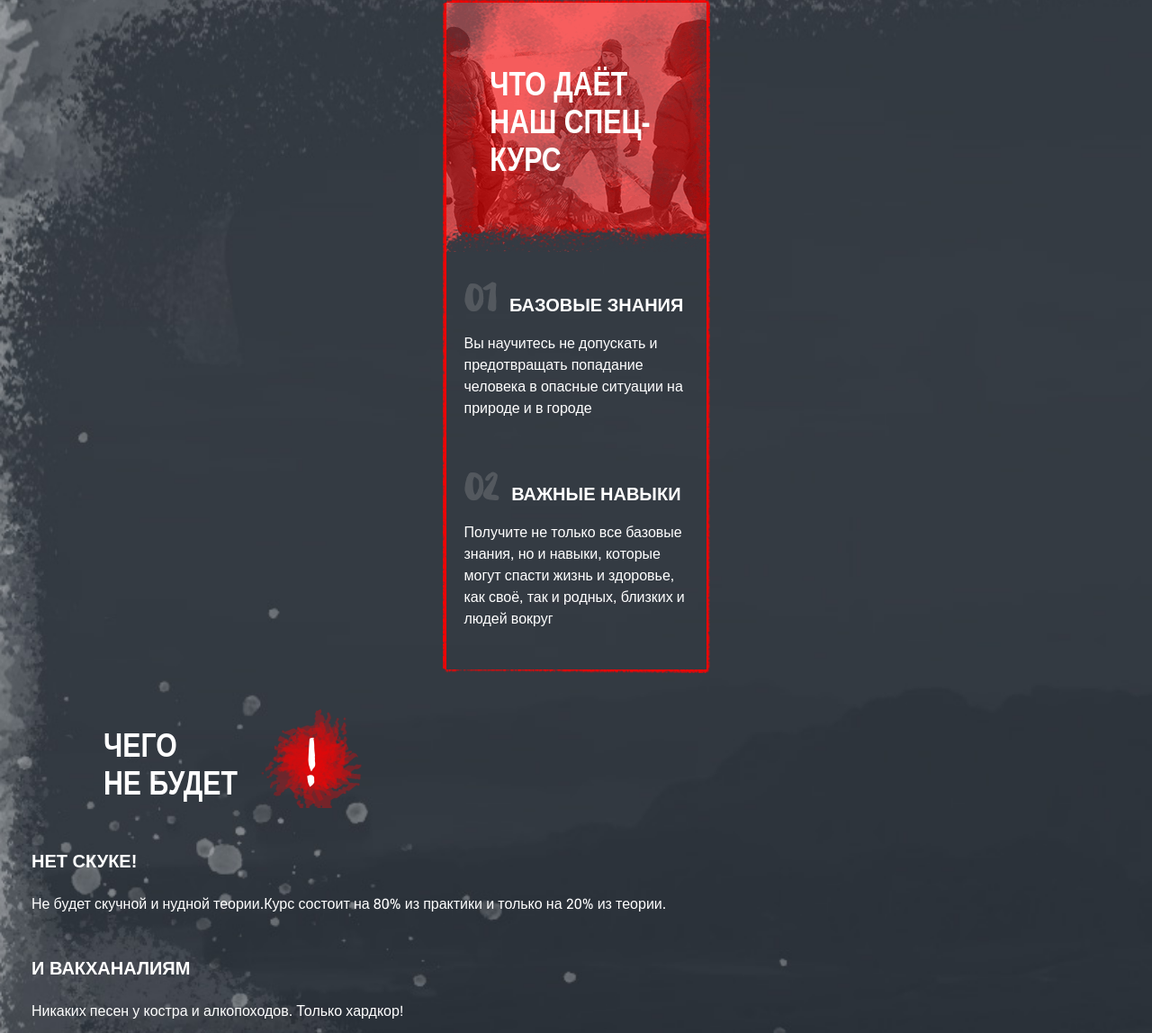
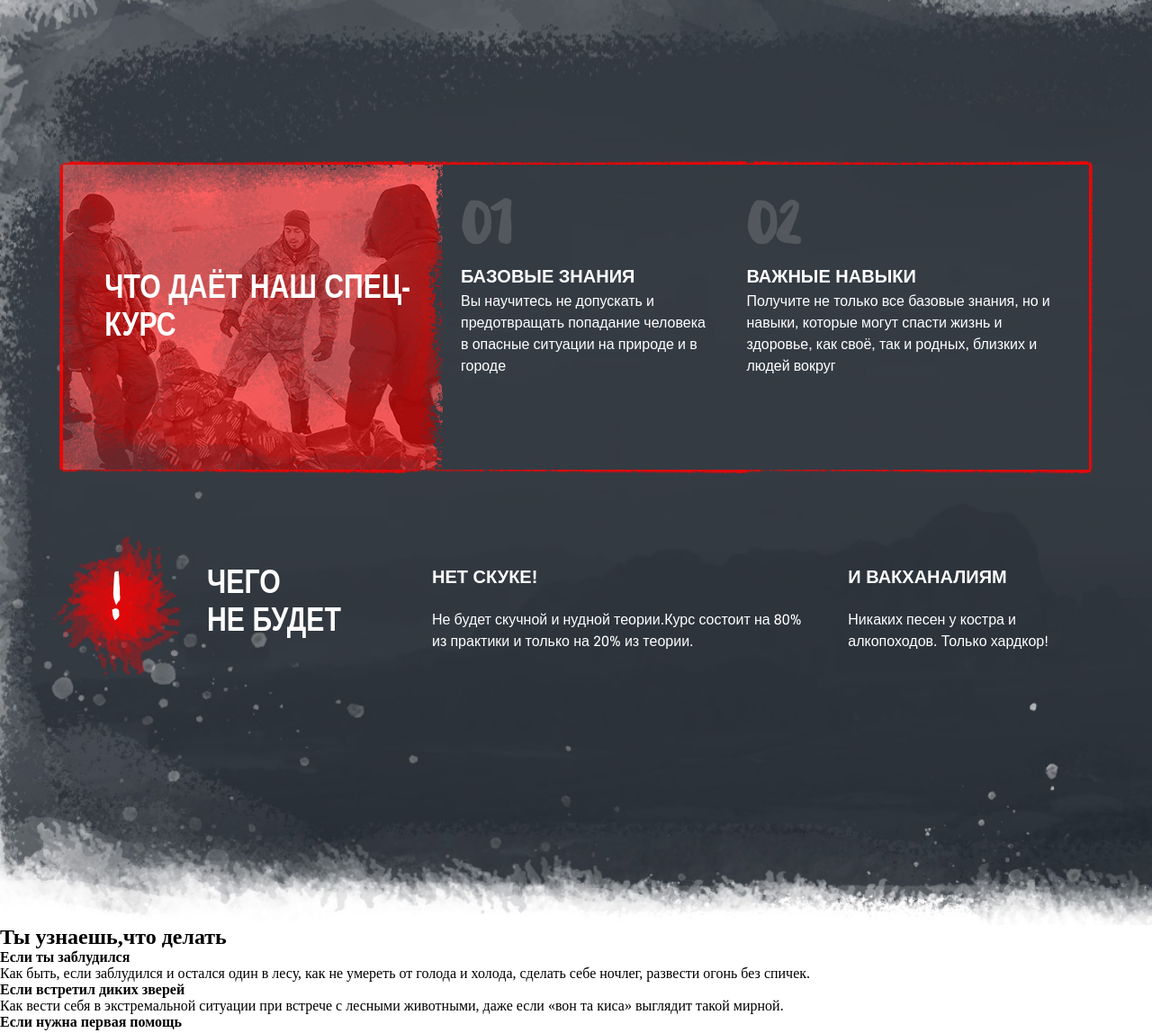
Before and after one commit to AnnaBerk/Sparta, a website: page app/index.html in a window 1280 px wide. Shown: the part 2485-3633 px from the top of the page at 90% size. Drawn offline with nearby package versions, Linux system fonts and the light colour scheme; files that its build step writes are made by us from their sources; files whose address does not match are found by name.

Commit message:
added advantages section

```diff
--- a/app/index.html
+++ b/app/index.html
@@ -94,7 +94,7 @@
 		<div class="advantages-header-wrapper">
 		<h2 class="advantages-header advantages-header-plus">Что даёт наш спец-курс</h2>
 		</div>
-			<ul>
+			<ul class="advantages__plus-wrapper">
 				<li class="advantages-item ">
 					<h3 class="advantages__plus-header plus-header_1">Базовые знания</h3>
 					<p class="advantages-text">
@@ -109,21 +109,21 @@
 	</div>
 	<div class="advantages__minus">
 		<h2 class="advantages-header advantages-header-minus">Чего <br>не будет</h2>
-
-		<ul>
+		<div >
+		<ul class="advantages__minus-wrapper">
 			<li class="advantages-item">
 				<h3 class="advantages__minus-header minus-header_1">Нет скуке!</h3>
 				<p class="advantages-text">
 					Не будет скучной и нудной теории.Курс состоит на 80% из практики и только на 20% из теории.
 				</p>
 			</li>
-		</ul>
-		<ul>
+
 			<li class="advantages-item">
 				<h3 class="advantages__minus-header minus-header_2">И вакханалиям</h3><p class="advantages-text">
 				Никаких песен у костра и алкопоходов. Только хардкор!</p>
 			</li>
 		</ul>
+
 	</div>
 </section>
 
--- a/app/sass/about.scss
+++ b/app/sass/about.scss
@@ -186,7 +186,7 @@
 	.about-finish{
 		position: absolute;
 		left:210px;
-		bottom:240px;
+		bottom:220px;
 	}
 
 
@@ -248,12 +248,13 @@
 	}
 	.about-finish{
 		left:260px;
-		bottom:40px;
+		bottom:85px;
 	}
 
 .about__item_last::after {
   content: "";
   display: block;
   clear: both;
+  margin-bottom: 100px;
 }
 }
--- a/app/sass/advantages.scss
+++ b/app/sass/advantages.scss
@@ -11,9 +11,9 @@
 	background-image: url(../images/AdvantagesBg.jpg);
 	background-repeat:no-repeat;
 	background-size: cover;
-    min-height: 100%;
+    min-height: 1388px;
     color:rgba(255,255,255,1);
-    padding: 160px 15px;
+    padding-top: 160px;
 }
 .advantages__block{
 	@include advantages-align;
@@ -79,28 +79,33 @@
 }
 .advantages__minus{
 	@include advantages-align;
+	width:320px;
+
 }
 .advantages-header-minus{
  position: relative;
  transform: scaleX(0.84);
- min-width: 289px;
+
  margin-bottom: 50px;
 }
-.advantages-header-minus::after{
+@mixin advantages-spot{
 	content:"!";
 	font-family: 'Besom', Arial, sans-serif;
-		font-size: 75px;
-		font-weight: 400;
-transform: scaleX(1.2);
+	font-size: 75px;
+	font-weight: 400;
+    transform: scaleX(1.2);
 	background-image: url(../images/AdvantagesSpot.png);
 	background-repeat:no-repeat;
-  background-repeat:no-repeat;
-   width: 110px;
-   height:110px;
-   background-size: cover;
-   display:inline-block;
+	 background-size: cover;
    position: absolute;
    text-align: center;
+
+}
+.advantages-header-minus::after{
+	@include advantages-spot;
+
+   width: 100px;
+   height:100px;
    top:-20px;
   left: 220px;
   line-height: 1.8;
@@ -116,13 +121,95 @@ transform: scaleX(1.2);
 .advantages{
 	background-image: url(../images/AdvantagesBgTab.jpg);
 	min-height: 985px;
+}
+.advantages__block{
+	display: flex;
+	min-width: 720px;
+}
+.advantages-header-wrapper{
+	background-image:url(../images/AdvantagesFotoTab.png);
+    background-repeat:no-repeat;
+   width: 279px;
+   height: 366px;
+   flex-shrink: 0;
+   margin-bottom: 0;
+}
+.advantages-header-plus{
+	padding-top: 115px;
+	padding-left: 15px;
+	}
+	.advantages__plus-header{
+		margin-top: 20px;
+	}
+	.advantages-text{
+	margin-bottom: 15px;
+}
+.advantages__minus{
+	display: flex;
+	min-width: 720px;
+}
 
+.advantages__minus-wrapper{
+	width: 375px;
+}
+.advantages-header-minus{
+	width: 360px;
+	margin-left: 140px;
+}
+.advantages-header-minus::after{
+	display: none;
+}
+.advantages-header-minus::before{
+	@include advantages-spot;
+
+   width: 140px;
+   height:155px;
+  line-height: 2;
+  left: -190px;
+  top: -30px;
 }
 }
+
+
+
+
+
+
 @media screen and (min-width: 1170px) {
 .advantages{
 	background-image: url(../images/AdvantagesBgDesk.jpg);
 	min-height: 929px;
+}
+.advantages-header-wrapper{
+	background-image:url(../images/AdvantagesFotoDesk.png);
+    background-repeat:no-repeat;
+   width: 422px;
+   height: 339px;
+}
+.advantages__block{
+	min-width: 1140px;
+	margin-top: 80px;
+	margin-bottom: 100px;
+}
+.advantages__plus-wrapper{
+	display: flex;
+	align-items: center;
+}
+.advantages__minus-header,
+.advantages__plus-header{
+     position: relative;
+	&:before{
+		font-size: 72px;
+		position: absolute;
+		bottom:15px;
+	}
+}
+.advantages__minus{
 
+	width: 1140px;
+}
+.advantages__minus-wrapper{
+	display: flex;
+	width: 750px;
 }
 }
```
Also changed, not shown: app/images/AdvantagesFotoDesk.png (added), app/images/AdvantagesFotoTab.png (added), app/images/spartaLogoS.svg (deleted), app/images/sparta_logo.svg (deleted).
